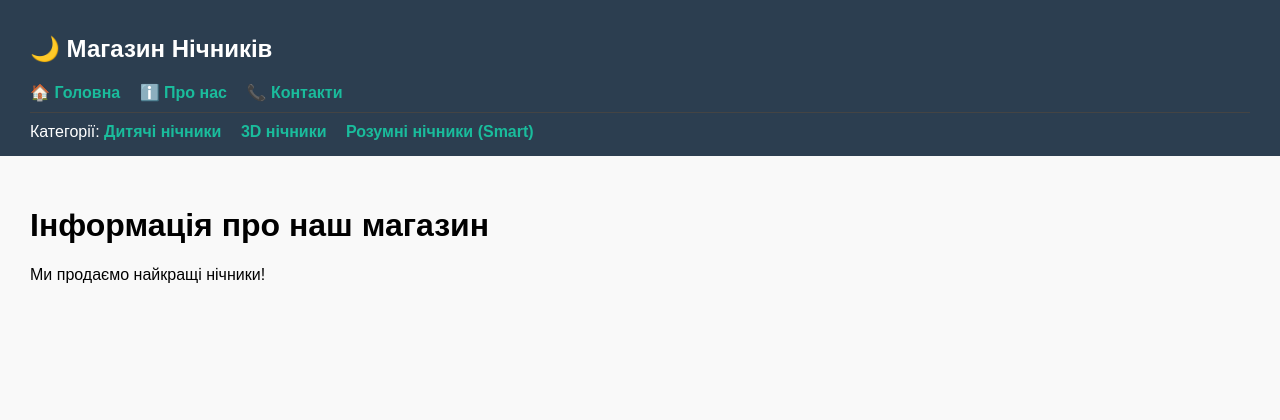
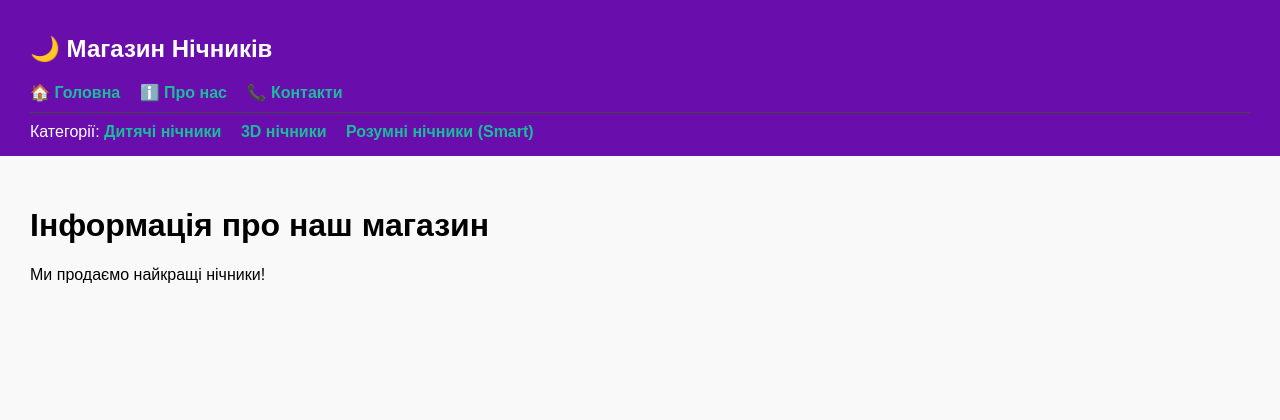
Before and after one commit to Denisko13/django-university-labs, a Django app: page /page1/ in a window 1280 px wide. Shown: the top 420 px of the page. Run offline with Django 5.2, Linux system fonts and the light colour scheme; data comes from the database, SQL or seed files in the repository.

Commit message:
Lab 6: Створено сторінки товарів, додано фото та фіолетовий дизайн

```diff
--- a/templates/page.html
+++ b/templates/page.html
@@ -5,7 +5,7 @@
     <title>{{ title }}</title>
     <style>
         body { font-family: Arial, sans-serif; margin: 0; padding: 0; background-color: #f9f9f9; }
-        header { background-color: #2c3e50; color: white; padding: 15px 30px; }
+        header { background-color: #6a0dad; color: white; padding: 15px 30px; }
         header a { color: #1abc9c; margin-right: 15px; text-decoration: none; font-weight: bold; }
         header a:hover { color: white; }
         .menu-categories { margin-top: 10px; padding-top: 10px; border-top: 1px solid #444; }
```
